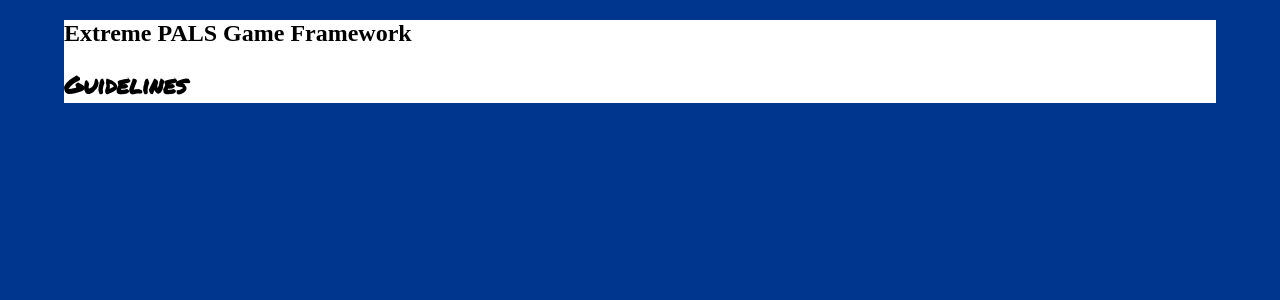
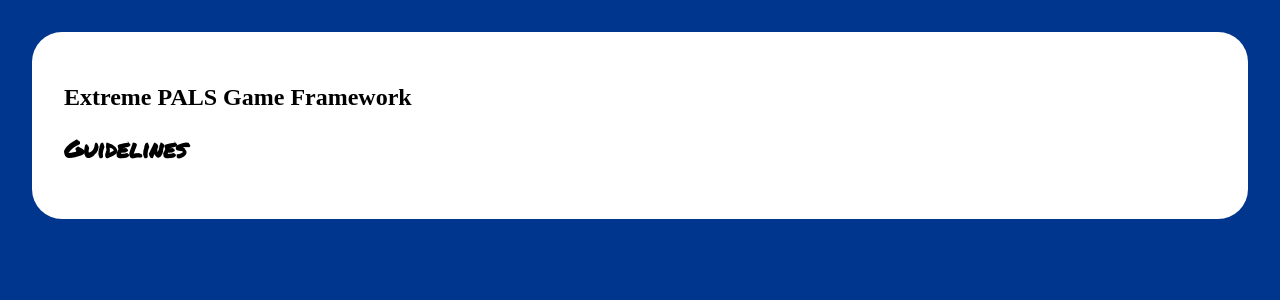
Before and after one commit to extreme-pals/extreme-pals.github.io, a Jekyll site: the page built from guides/README.md, in a window 1280 px wide. Shown: the top 300 px of the page. Built offline with Jekyll 4.4.1, drawn with Linux system fonts in a browser that asks for light colours; some web fonts are replaced.

Commit message:
Code styling and nice fonts for guides

```diff
--- a/_layouts/guide.html
+++ b/_layouts/guide.html
@@ -7,8 +7,7 @@
     <meta http-equiv="X-UA-Compatible" content="IE=edge">
     <meta name="viewport" content="width=device-width, minimum-scale=1, use-scalable=yes">
 
-    <link rel="stylesheet" href="https://fonts.googleapis.com/css?family=Ubuntu|Hind+Siliguri|Permanent+Marker">
-
+    <link rel="stylesheet" type="text/css" href="https://fonts.googleapis.com/css?family=Enriqueta|Germania+One|Permanent+Marker|Concert+One">
     <link rel="stylesheet" type="text/css" href="/guide.css">
 </head>
 
--- a/guide.css
+++ b/guide.css
@@ -13,7 +13,9 @@
 #main {
     width: 90%;
     background-color: white;
-    margin: 0 auto;
+    margin: 2rem auto;
+    border-radius: 30px;
+    padding: 2rem;
 }
 
 img {
@@ -24,10 +26,32 @@
     max-width: 30%;
 }
 
+h1 {
+    font-family: 'Germania One', cursive;
+}
+
 h2 {
     font-family: 'Permanent Marker', cursive;
 }
 
-h3 {
-    font-family: 'Ubuntu', sans-serif;
+p {
+    font-family: 'Enriqueta', serif;
 }
+
+p > code {
+    background-color: black;
+    color: yellowgreen;
+    padding: 3px;
+    border-radius: 3px;
+    font-size: 0.8rem;
+    font-family: 'Concert One', monospace;
+}
+
+pre {
+    background-color: black;
+    color: greenyellow;
+    padding: 10px;
+    border-radius: 5px;
+    font-size: 0.8rem;
+    font-family: 'Concert One', monospace;
+}
```
Also changed, not shown: guides/1. The Basics.md (+1 -1 lines).
